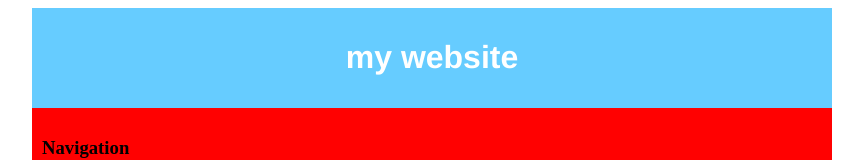
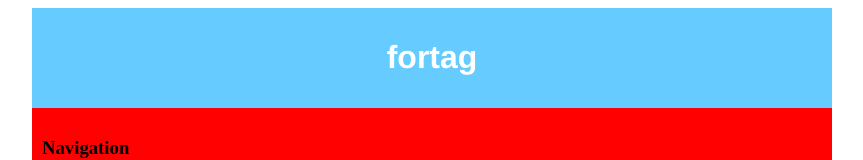
Before and after one commit to DavionR/Aifounder, a plain HTML site: page index.html in a window 1280 px wide. Shown: the top 160 px of the page, without its empty margins (208-1071 px from the left). Drawn offline with Linux system fonts and the light colour scheme.

Commit message:
complete

```diff
--- a/index.html
+++ b/index.html
@@ -9,7 +9,7 @@
 <body>
     <div id="container">
         <div id="header">
-         <h1> my website</h1>
+         <h1> fortag</h1>
         </div>
         <div id="content">
             <div class="nav">
```
